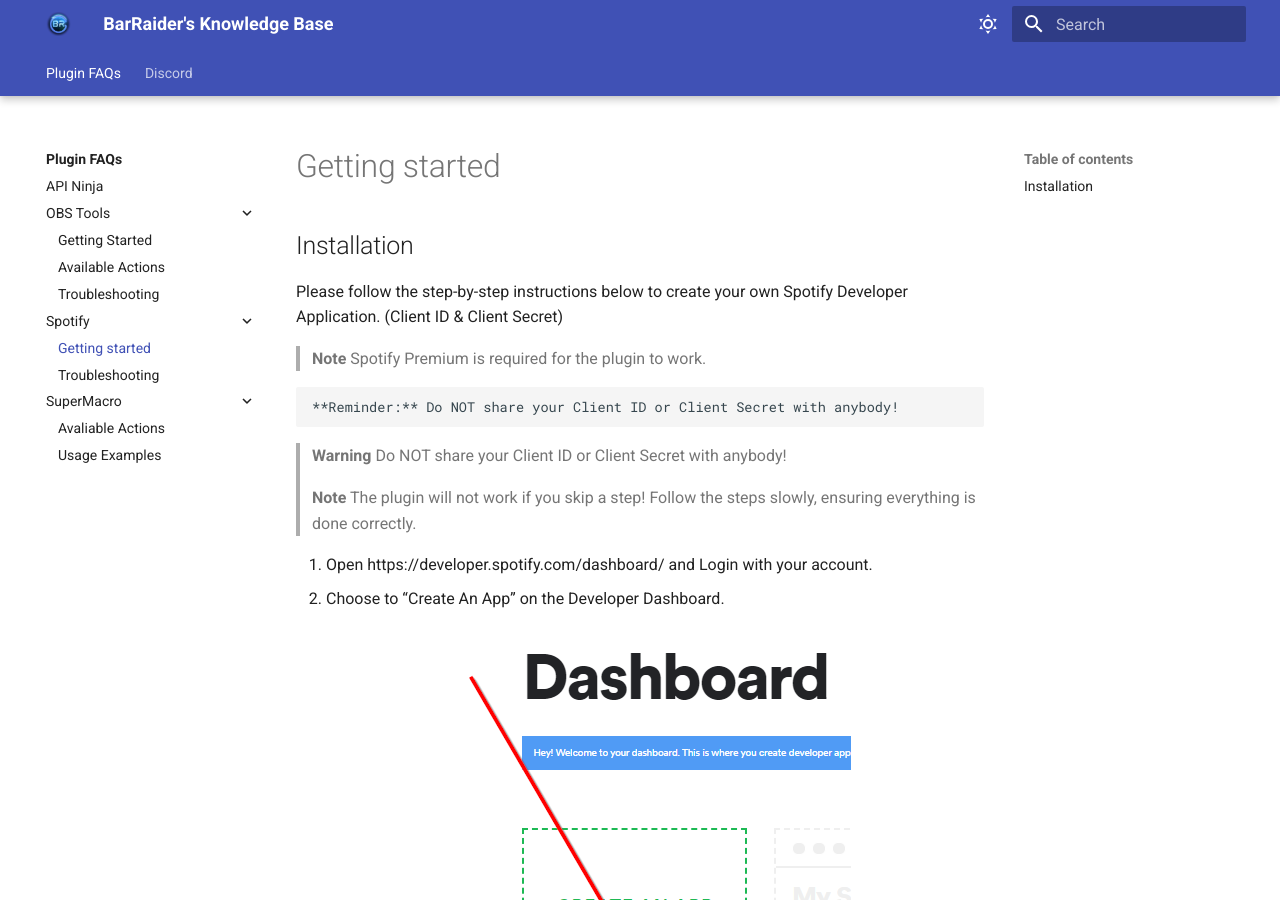
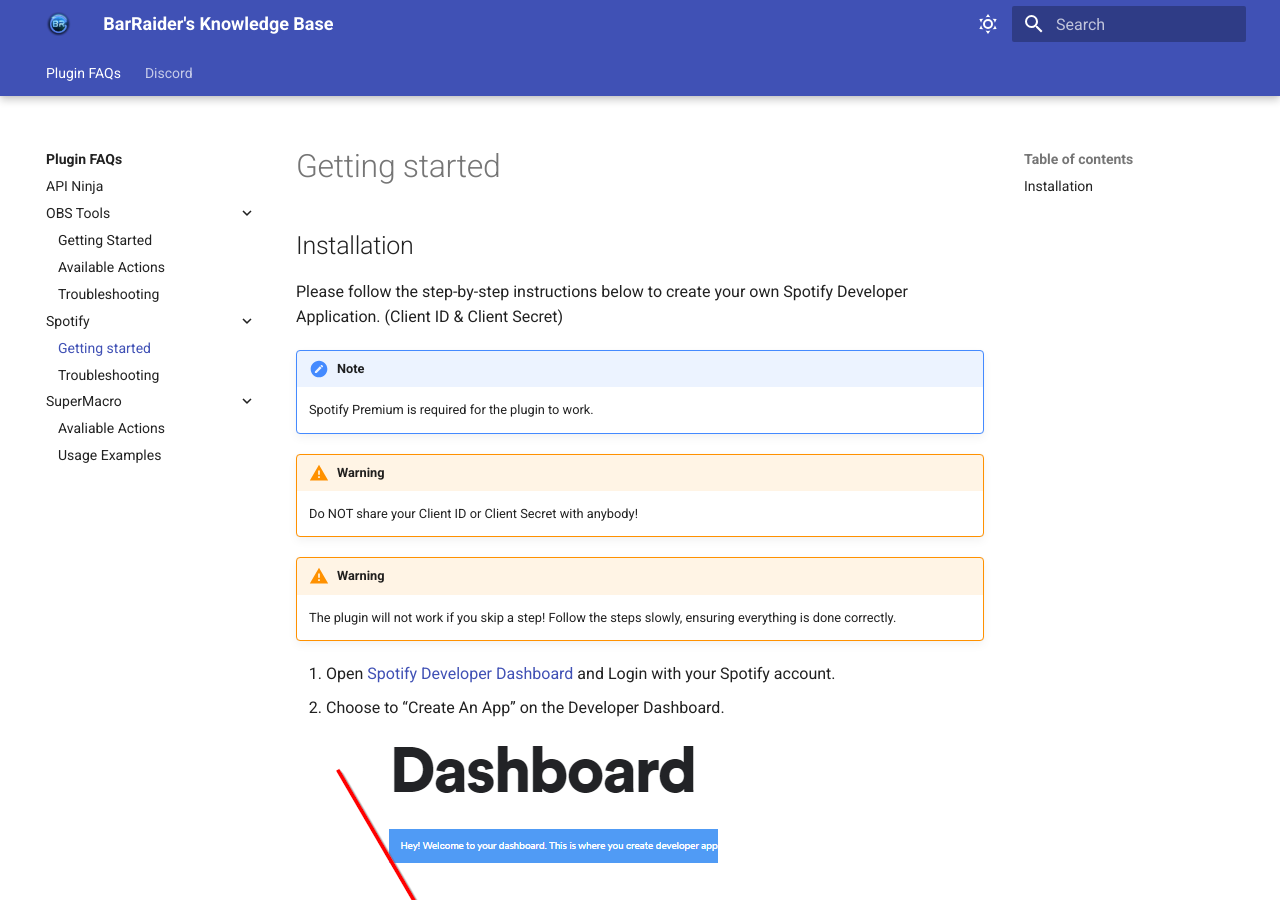
Before and after one commit to BarRaiders/barraiders.github.io, an MkDocs documentation site: the page built from docs/faqs/spotify/getting-started.md, in a window 1280 px wide and 900 px high. Built offline with MkDocs 1.6.1 and Material for MkDocs 9.7.7, drawn with Linux system fonts in a browser that asks for light colours.

Commit message:
Updated Spotfiy pages

````diff
--- a/docs/faqs/spotify/getting-started.md
+++ b/docs/faqs/spotify/getting-started.md
@@ -1,62 +1,51 @@
 ## Installation
 Please follow the step-by-step instructions below to create your own Spotify Developer Application. (Client ID & Client Secret)
 
-> **Note**
-> Spotify Premium is required for the plugin to work.
+!!! note
 
-    **Reminder:** Do NOT share your Client ID or Client Secret with anybody!
-> **Warning**
-> Do NOT share your Client ID or Client Secret with anybody!
+    Spotify Premium is required for the plugin to work.
 
-> **Note**
-> The plugin will not work if you skip a step! Follow the steps slowly, ensuring everything is done correctly.
+!!! warning
 
-1. Open https://developer.spotify.com/dashboard/ and Login with your account.
+    Do NOT share your Client ID or Client Secret with anybody!
+
+!!! warning
+
+    The plugin will not work if you skip a step! Follow the steps slowly, ensuring everything is done correctly.
+
+1. Open [Spotify Developer Dashboard](https://developer.spotify.com/dashboard/) and Login with your Spotify account.
 2. Choose to “Create An App” on the Developer Dashboard.
-    <figure markdown>
     ![Step 2](img/spotauth1.png)
-    </figure>
 3. Give your App a unique name and description. (these can be set to anything of your choice)
     Select the checkboxes at the bottom and click CREATE.
-    <figure markdown>
     ![Step 3](img/spotauth2b.png)
-    </figure>
 4. Congrats! You have created your App! Now click Edit Settings to add a few necessary details.
-    <figure markdown>
     ![Step 4](img/spotauth5.png)
-    </figure>
 5. Copy the text bellow and paste into the **Website field**
     ```
     http://localhost:4202
     ```
-    <figure markdown>
     ![Step 5](img/spotapp1b.png)
-    </figure>
 6. Copy the text bellow and paste into the **Redirect URIs field** then click **add**.
     ```
     http://localhost:4202
     ```
-    <figure markdown>
     ![Step 6](img/spotapp2b.png)
-    </figure>
 7. Compare your App settings with ours below. If the Website or Redirect URI is any different, make changes before saving.
-    <figure markdown>
     ![Step 7](img/spotapp3b.png)
-    </figure>
 
-    > **Note**
-    > The Save button may reappear. If it does, click it again to save your changes and return to the Dashboard.
+    !!! note
+
+        The Save button may reappear. If it does, click it again to save your changes and return to the Dashboard.
 
 8. On the left hand side, you’ll now be able to reveal your Client ID and Client Secret which you’ll now need.
     Copy & Paste both the Client ID and Client Secret into the relevant fields in the plugin’s Setup Wizard.
-    <figure markdown>
+
     ![Step 8](img/spotauth8.png)
-    </figure>
 
 9. That’s it! Continue with the instructions in the plugin’s Setup Wizard.
-10. Once the entire setup is complete, ensure you have the Play/Pause action on your Stream Deck and your device is selected!
-    <figure markdown>
+10.  Once the entire setup is complete, ensure you have the Play/Pause action on your Stream Deck and your device is selected!
+
     ![Step 10](img/spothelp3.png)
-    </figure>
 
     Failing to do so will result in an alert () symbol when the key is pressed, or a red connection symbol as shown in the image below.
````
Also changed, not shown: docs/faqs/spotify/troubleshooting.md (+3 -0 lines).
